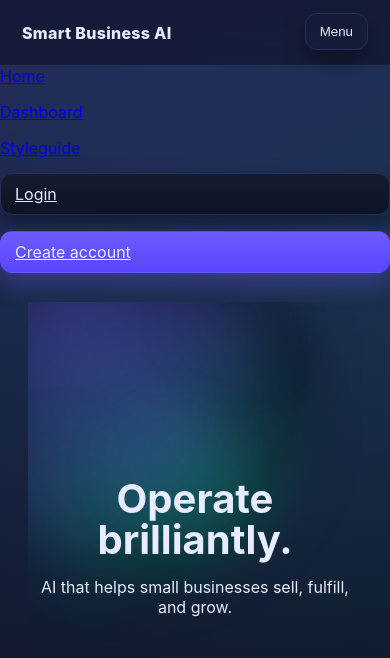
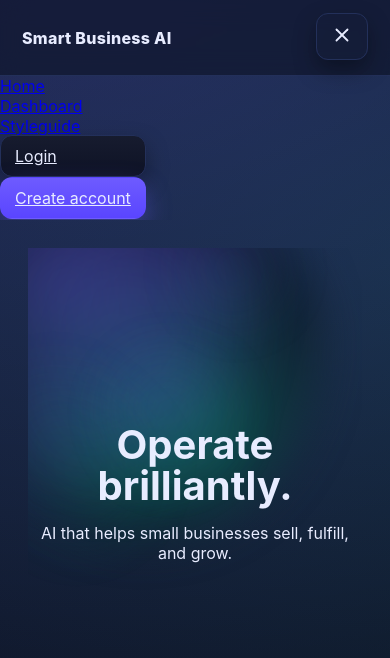
Before and after one commit to mcbriandavids/Smart-Business-AI-Assistant, a React (Vite) app in the folder frontend/: page / in a window 390 px wide. Both pictures are taken after a click on the button "Menu". Shown: the top 658 px of the page. Built offline with nearby package versions, Linux system fonts and the light colour scheme; no server answers.

Commit message:
feat(frontend): hamburger icon and slide-down mobile menu animation
- Add accessible hamburger/X icon toggle
- Always render mobile menu with slide open/close classes
- CSS slide-panel and sr-only utilities
- Build verified

```diff
--- a/frontend/src/pages/App.tsx
+++ b/frontend/src/pages/App.tsx
@@ -46,17 +46,50 @@
         </nav>
         {/* Mobile menu button */}
         <button
-          aria-label="Toggle menu"
+          aria-label={menuOpen ? "Close menu" : "Open menu"}
           aria-expanded={menuOpen}
+          aria-controls="mobile-menu"
           onClick={() => setMenuOpen((v) => !v)}
           className="md:hidden btn btn--ghost"
         >
-          Menu
+          {/* Hamburger / X icon toggle */}
+          <svg
+            xmlns="http://www.w3.org/2000/svg"
+            width="22"
+            height="22"
+            viewBox="0 0 24 24"
+            fill="none"
+            stroke="currentColor"
+            strokeWidth="2"
+            strokeLinecap="round"
+            strokeLinejoin="round"
+            aria-hidden="true"
+          >
+            {menuOpen ? (
+              <g>
+                <line x1="18" y1="6" x2="6" y2="18" />
+                <line x1="6" y1="6" x2="18" y2="18" />
+              </g>
+            ) : (
+              <g>
+                <line x1="3" y1="6" x2="21" y2="6" />
+                <line x1="3" y1="12" x2="21" y2="12" />
+                <line x1="3" y1="18" x2="21" y2="18" />
+              </g>
+            )}
+          </svg>
+          <span className="sr-only">{menuOpen ? "Close" : "Menu"}</span>
         </button>
       </header>
-      {/* Mobile nav panel */}
-      {menuOpen && (
-        <nav className="md:hidden px-4 pb-3 flex flex-col gap-2">
+      {/* Mobile nav panel (always rendered for smooth animation) */}
+      <nav
+        id="mobile-menu"
+        aria-hidden={!menuOpen}
+        className={`md:hidden slide-panel ${
+          menuOpen ? "slide-panel--open" : "slide-panel--closed"
+        }`}
+      >
+        <div className="px-4 pb-3 flex flex-col gap-2">
           <Link to="/" onClick={() => setMenuOpen(false)}>
             Home
           </Link>
@@ -97,8 +130,8 @@
               Logout
             </button>
           )}
-        </nav>
-      )}
+        </div>
+      </nav>
       <main className="page">
         <Outlet />
       </main>
--- a/frontend/src/styles.css
+++ b/frontend/src/styles.css
@@ -69,6 +69,34 @@
   .nav__links {
     display: flex;
   }
+}
+
+/* Accessible helper */
+.sr-only {
+  position: absolute;
+  width: 1px;
+  height: 1px;
+  padding: 0;
+  margin: -1px;
+  overflow: hidden;
+  clip: rect(0, 0, 0, 0);
+  white-space: nowrap;
+  border: 0;
+}
+
+/* Slide panel animation for mobile menu */
+.slide-panel {
+  overflow: hidden;
+  transition: max-height 220ms ease, opacity 180ms ease;
+}
+.slide-panel--closed {
+  max-height: 0;
+  opacity: 0;
+  pointer-events: none;
+}
+.slide-panel--open {
+  max-height: 420px; /* big enough for all links */
+  opacity: 1;
 }
 .nav a {
   color: #d7dcff;
```
